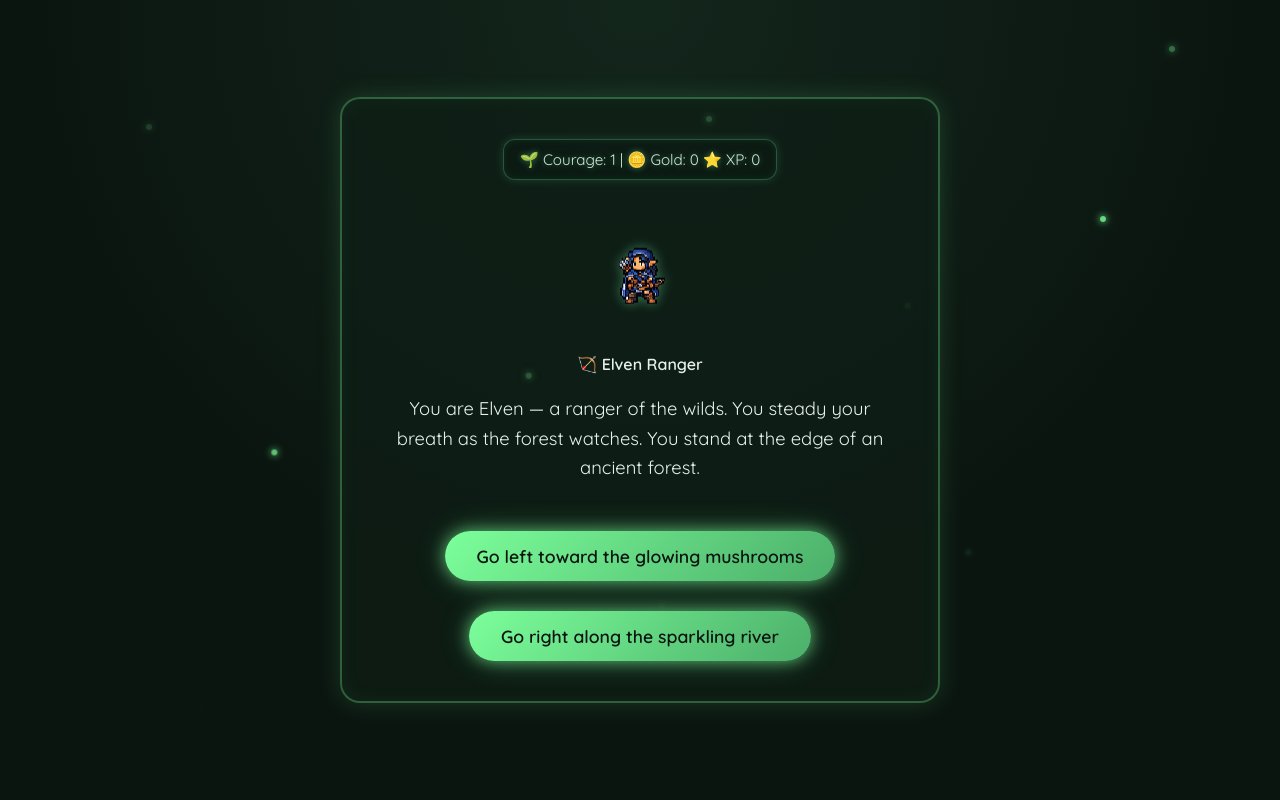
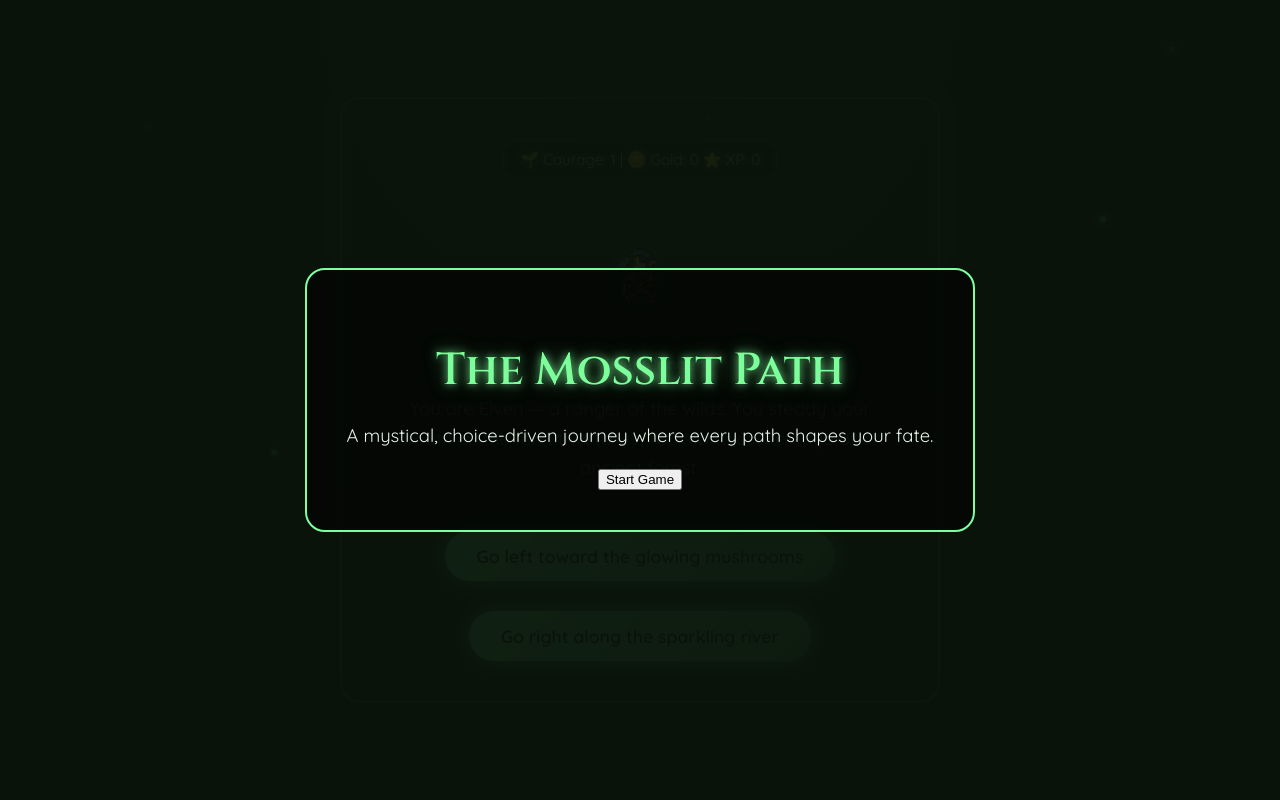
Before and after one commit to rachelmcdonald/Adventure-Game, a Flask app: page /game in a window 1280 px wide. Run offline with Flask 3, Linux system fonts and the light colour scheme.

Commit message:
ADD: Added overlay logic for the start of every game. Started styling this component as well.

```diff
--- a/static/css/style.css
+++ b/static/css/style.css
@@ -25,6 +25,29 @@ body {
     display: flex;
     align-items: center;
     justify-content: center;
+}
+
+.overlay {
+    position: fixed;
+    top: 0;
+    left: 0;
+    width: 100%;
+    height: 100%;
+    background: rgba(10, 20, 10, 0.95);
+    display: flex;
+    align-items: center;
+    justify-content: center;
+    z-index: 9999;
+}
+
+.overlay-content {
+    text-align: center;
+    padding: 40px;
+    border-radius: 20px;
+    background: rgba(0, 0, 0, 0.6);
+    border: 2px solid #7cff9e;
+    box-shadow: 0 0 20px #7cff9e,
+                ;
 }
 
 .landing,
--- a/templates/game.html
+++ b/templates/game.html
@@ -5,6 +5,16 @@
     <link rel="stylesheet" href="{{ url_for('static', filename='css/style.css') }}">
 </head>
 <body>
+
+    <div id="title-overlay" class="overlay">
+        <div class="overlay-content">
+            <h1 class="game-title">The Mosslit Path</h1>
+            <p class="game-tagline">
+                A mystical, choice-driven journey where every path shapes your fate.
+            </p>
+            <button id="start-game-btn">Start Game</button>
+        </div>
+    </div>
 
     {% set scene_name = scene_name or '' %}
 
```
